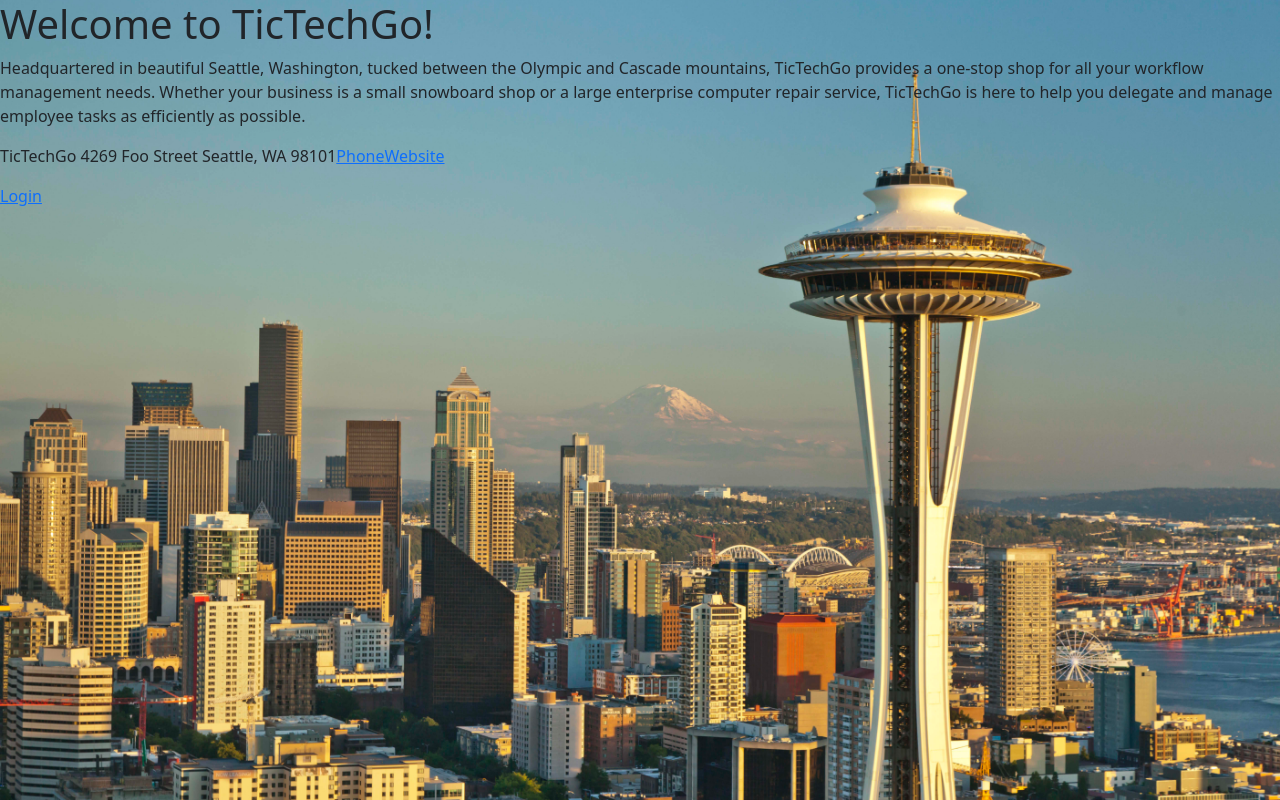
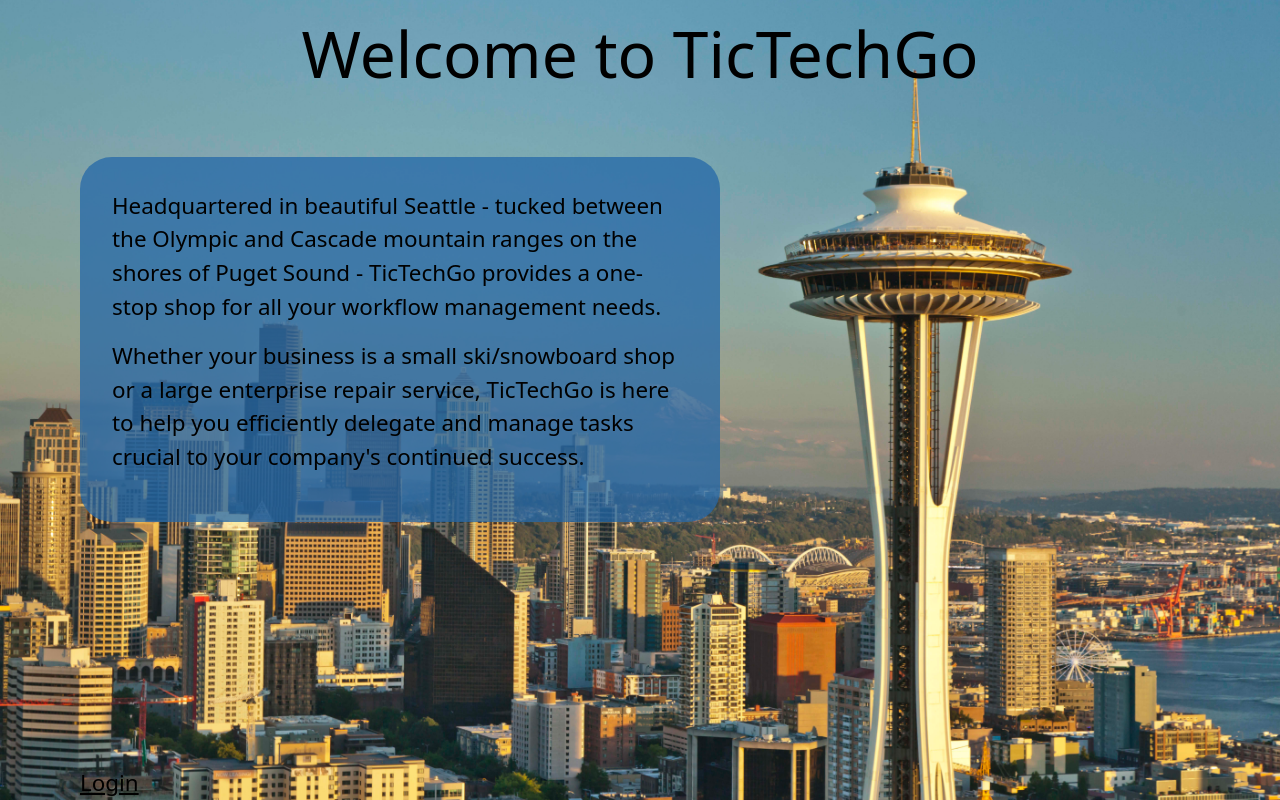
Before and after one commit to friendly-misanthrope/tech-notes, a React (Vite) app in the folder react-client/: page / in a window 1280 px wide. Built offline with nearby package versions, Linux system fonts and the light colour scheme; the HTML template or start-up script is replaced by a standard one.

Commit message:
Prototyped landing page styles & updated relevant content

```diff
--- a/react-client/index.html
+++ b/react-client/index.html
@@ -7,7 +7,8 @@
   <meta name="viewport" content="width=device-width, initial-scale=1.0" />
   <link href="https://cdn.jsdelivr.net/npm/bootstrap@5.3.1/dist/css/bootstrap.min.css" rel="stylesheet"
     integrity="sha384-4bw+/aepP/YC94hEpVNVgiZdgIC5+VKNBQNGCHeKRQN+PtmoHDEXuppvnDJzQIu9" crossorigin="anonymous">
-  <link rel="stylesheet" href="./src/index.css">
+  <!-- <link rel="stylesheet" href="./src/index.css"> -->
+  <!-- <link rel="stylesheet" href="./src/styles/public.css"> -->
   <title>TicTechGo</title>
 </head>
 
--- a/react-client/src/components/Public.jsx
+++ b/react-client/src/components/Public.jsx
@@ -1,24 +1,28 @@
 import { Link } from 'react-router-dom'
+import '../styles/public.css'
 
 function Public() {
   return (
     <section className='public'>
       <header>
-            <h1>Welcome to <span className='nowrap'></span>TicTechGo!</h1>
+          <h1>Welcome to <span>TicTechGo</span></h1>
       </header>
       <main className="public__main">
-            <p>Headquartered in beautiful Seattle, Washington, tucked between the Olympic and Cascade mountains,
-                TicTechGo provides a one-stop shop for all your workflow management needs.
-                Whether your business is a small snowboard shop or a large enterprise computer repair service,
-                TicTechGo is here to help you delegate and manage employee tasks as efficiently as possible.
+        <p>Headquartered in beautiful Seattle - tucked between the Olympic and Cascade mountain ranges on the shores of Puget Sound -
+          TicTechGo provides a one-stop shop for all your workflow management needs.</p>
+        <p>
+          Whether your business is a small ski/snowboard shop or a large enterprise repair service,
+          TicTechGo is here to help you efficiently delegate and manage tasks crucial to your company's continued success.
         </p>
-            <address className='public__addr'>
-                TicTechGo
-                4269 Foo Street
-                Seattle, WA 98101
+        {/* <address className='public__addr'>
+          <p>TicTechGo</p>
+          <p>4269 Foo Street</p>
+          <p>Seattle, WA 98101</p>
+
+
           <a href="tel:+1206-555-4269">Phone</a>
           <a href="https://www.tictechgo.com">Website</a>
-            </address>
+        </address> */}
       </main>
         <footer><Link to='/login'>Login</Link></footer>
     </section>
--- a/react-client/src/features/auth/Welcome.jsx
+++ b/react-client/src/features/auth/Welcome.jsx
@@ -11,10 +11,10 @@ const Welcome = () => {
       <p>{ today }</p>
       <h1>Welcome!</h1>
       <p>
-        <Link to='/dash/tickets'>Tickets</Link>
+        <Link to='/dash/tickets'>View Tickets</Link>
       </p>
       <p>
-        <Link to='/dash/users'>User Settings</Link>
+        <Link to='/dash/users'>View User Settings</Link>
       </p>
     </section>
   )
--- a/react-client/src/features/tickets/TicketsList.jsx
+++ b/react-client/src/features/tickets/TicketsList.jsx
@@ -1,6 +1,6 @@
 const TicketsList = () => {
   return (
-    <h1>TicketsList</h1>
+  <h1>TicketsList</h1>
   )
 }
 
--- a/react-client/src/features/users/UsersList.jsx
+++ b/react-client/src/features/users/UsersList.jsx
@@ -1,6 +1,6 @@
 const UsersList = () => {
   return (
-    <h1>UsersList</h1>
+  <h1>UsersList</h1>
   )
 }
 
--- a/react-client/src/index.css
+++ b/react-client/src/index.css
@@ -1,9 +1,7 @@
-body {
-    background-image: url('./img/background.jpg');
-    background-size: cover;
-    background-repeat: no-repeat;
-    background-attachment: fixed;
-    background-color: rgb(37, 104, 168);
-    background-position: center center;
-    /* font-family: "Comic Sans MS", "Comic Sans", cursive; */
+.welcome a::before {
+  content: "➜ "
 }
+
+.welcome a {
+  text-decoration: none;
+}
--- /dev/null
+++ b/react-client/src/styles/public.css
@@ -0,0 +1,52 @@
+body {
+  background-image: url('../img/background.jpg');
+  background-size: cover;
+  background-repeat: no-repeat;
+  background-attachment: fixed;
+  background-color: rgb(37, 104, 168);
+  background-position: center center;
+  margin: 0 5rem;
+  font-size: 1.4rem;
+  color: black;
+  font-weight: 500;
+  min-height: 100vh;
+  /* font-family: "Comic Sans MS", "Comic Sans", cursive; */
+  }
+
+  header {
+    text-align:center;
+    vertical-align: center;
+    min-height: 5rem;
+    /* background-color: rgba(37, 104, 168, 0.6) */
+  }
+
+  a {
+    color: black;
+  }
+
+  header h1 {
+    font-size: 4rem;
+    /* position: absolute; */
+    margin: 0;
+    /* left: 5rem; */
+    padding: 1rem 0;
+  }
+
+  .public__main {
+    /* position: absolute;
+    top: 5rem; */
+    margin: 3rem 0;
+    max-width: 40rem;
+    background-color: rgba(37, 104, 168, 0.75);
+    padding: 2rem;
+    border-radius: 2rem;
+  }
+
+  .public__addr > p {
+    margin: 0;
+  }
+
+  footer {
+    position: absolute;
+    bottom: 0;
+  }
```
Lines whose indentation alone changed are shown as unchanged.
